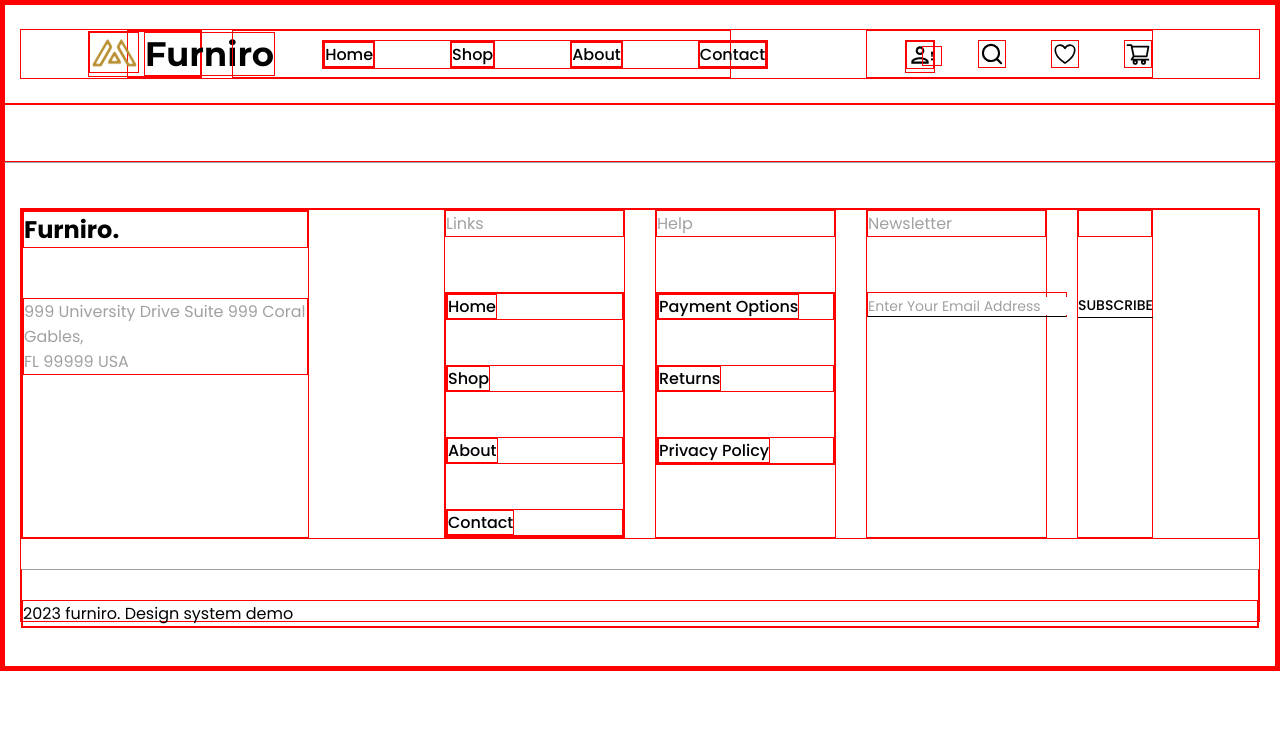
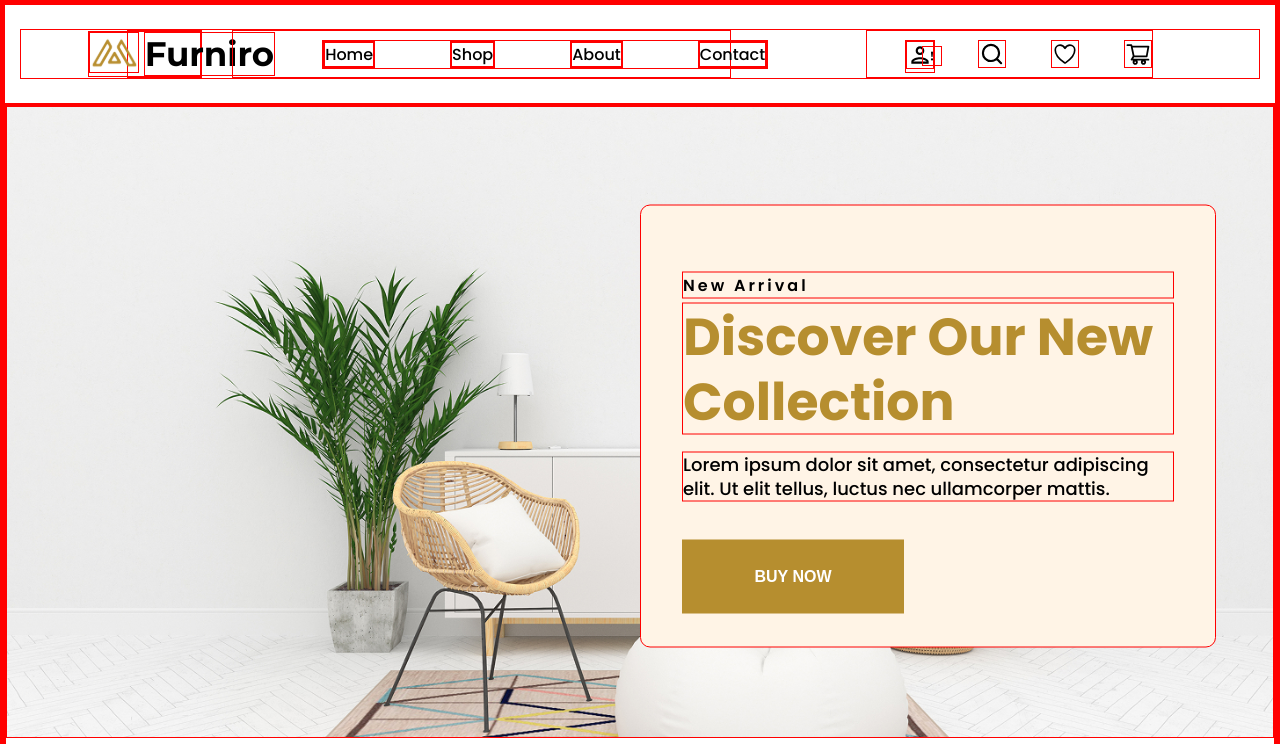
Before and after one commit to Hannalysis/furniture-site-implementation, a React (Vite) app: page / in a window 1280 px wide. Shown: the top 744 px of the page. Built offline with nearby package versions, Linux system fonts and the light colour scheme.

Commit message:
feat(styling): Banner section responsive on all major breakpoints

```diff
--- a/src/pages/Home/Banner/Banner.module.css
+++ b/src/pages/Home/Banner/Banner.module.css
@@ -14,17 +14,27 @@
     position: absolute;
     top: 50%;
     left: 50%;
-    transform: translate(0%, -50%);
+    transform: translate(-50%, -50%);
     background-color: var(--banner-discover-bg-colour);
     border-radius: 10px;
     display: flex;
     flex-direction: column;
+    width: 90%;
+    padding: 3px 11px 3px;
 }
 
 .bannerDiscoverBox h1 {
     color: var(--accent-gold);
     margin-top: 4px;
     margin-bottom: 17px;
+}
+
+.bannerDiscoverBox p {
+        display: none;
+}
+
+.bannerDiscoverBox span {
+        display: none;
 }
 
 .bannerBuyButton {
@@ -35,6 +45,52 @@
     font-size: var(--default-font-size);
     font-weight: var(--font-weight-bold);
     margin-top: auto;
+    width: calc(222px / 2);
+    height: calc(74px / 2);
+}
+
+
+@media (min-width: 480px) {
+
+    .bannerDiscoverBox {
+        transform: translate(-10%, -50%);
+        padding: 13px 21px 13px;
+        width: fit-content;
+    }
+}
+
+@media (min-width: 620px) {
+
+    .bannerDiscoverBox span {
+        display: block;
+    }
+
+    .bannerBuyButton {
+        width: 222px;
+        height: 74px;
+    }
+}
+
+@media (min-width: 768px) {
+
+    .bannerDiscoverBox {
+        padding: 23px 31px 23px;
+    }
+
+    .bannerDiscoverBox p {
+        display: block;
+        margin-bottom: 1.5rem;
+    }
+
+    .bannerDiscoverBox span {
+        display: block;
+    }
+
+    .bannerBuyButton {
+        width: 222px;
+        height: 74px;
+    }
+
 }
 
 @media (min-width: 1024px) {
@@ -43,6 +99,7 @@
         height: calc(443px - 50px);
         width: clamp(493px, 45vw, 643px);
         padding: 33px 41px 33px;
+        transform: translate(0%, -50%);
     }
 
     .bannerBuyButton {
--- a/src/pages/Home/Home.tsx
+++ b/src/pages/Home/Home.tsx
@@ -1,4 +1,4 @@
-// import { Banner } from "./Banner/Banner"
+import { Banner } from "./Banner/Banner"
 // import { BrowseTheRange } from "./BrowseTheRange/BrowseTheRange";
 // import { OurProducts } from "./OurProducts/OurProducts";
 // import { Inspirations } from "./Inspirations/Inspirations"
@@ -6,7 +6,7 @@
 
 export const Home = () => (
   <>
-    {/* <Banner /> */}
+    <Banner />
     {/* <BrowseTheRange /> */}
     {/* <OurProducts /> */}
     {/* <Inspirations /> */}
```
